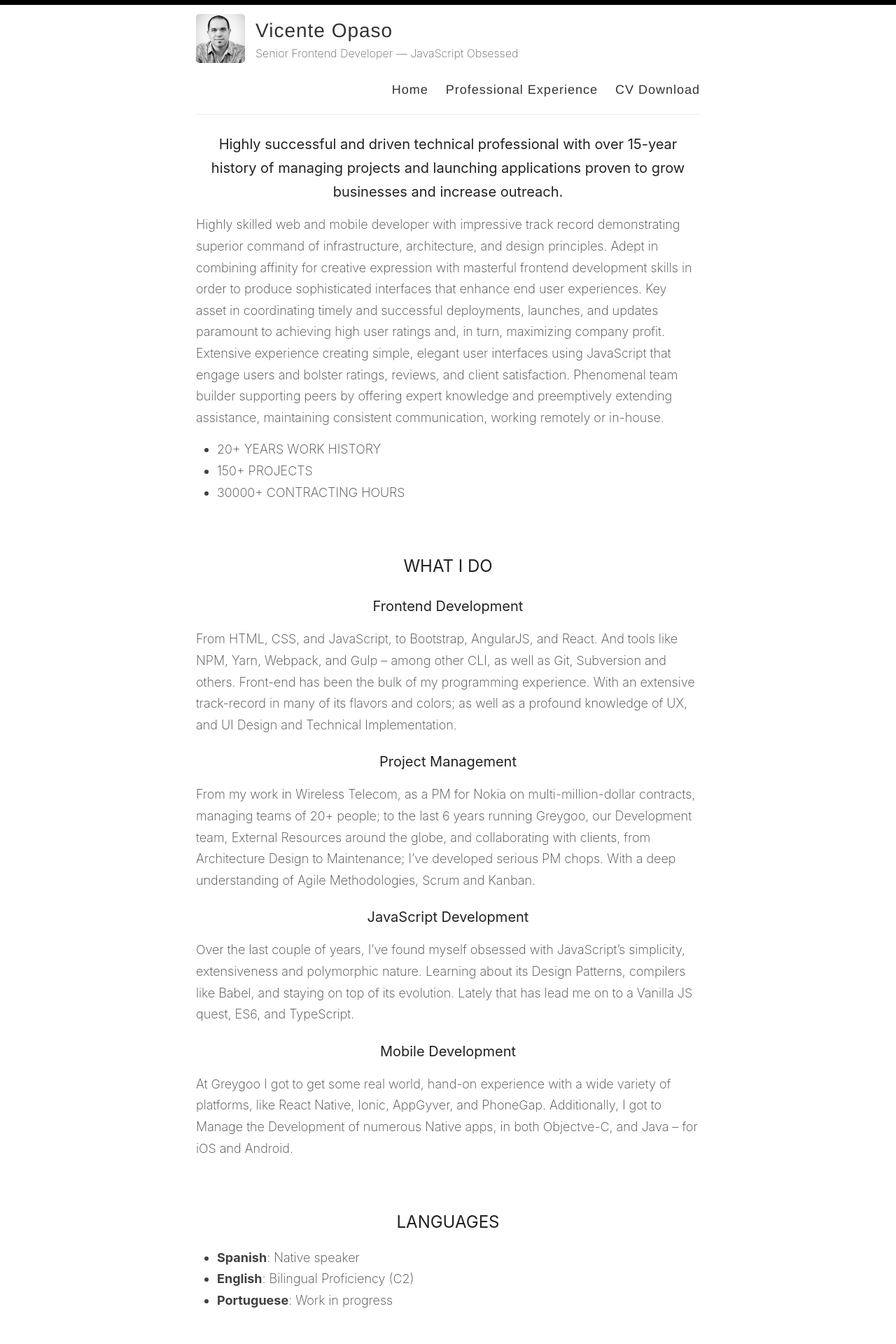
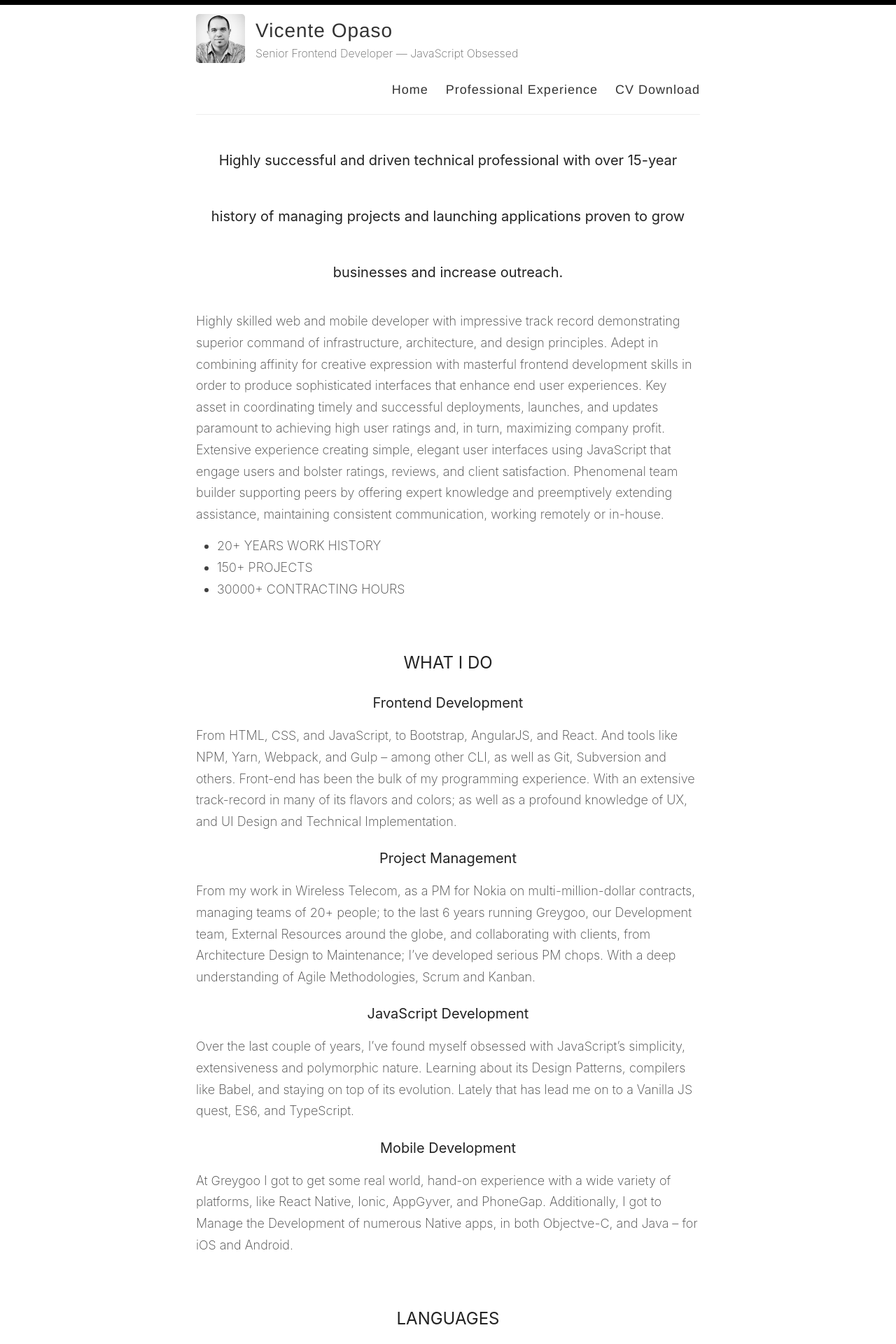
Before and after one commit to vicenteopaso/vicenteopaso, a Jekyll site: the page built from _pages/index.md, in a window 1280 px wide. Shown: the top 1920 px of the page at 70% size. Built offline with Jekyll 4.4.1, drawn with Linux system fonts in a browser that asks for light colours; our own code applies the rules of GitHub Pages for plain Markdown files.

Commit message:
Update _custom.scss

```diff
--- a/_sass/_custom.scss
+++ b/_sass/_custom.scss
@@ -23,6 +23,9 @@ hr {
 #index {
   h1 {
     display: none;
+  }
+  h3#highly-successful-and-driven-technical-professional-with-over-15-year-history-of-managing-projects-and-launching-applications-proven-to-grow-businesses-and-increase-outreach {
+    line-height: 4;
   }
 }
 #experience {
```
